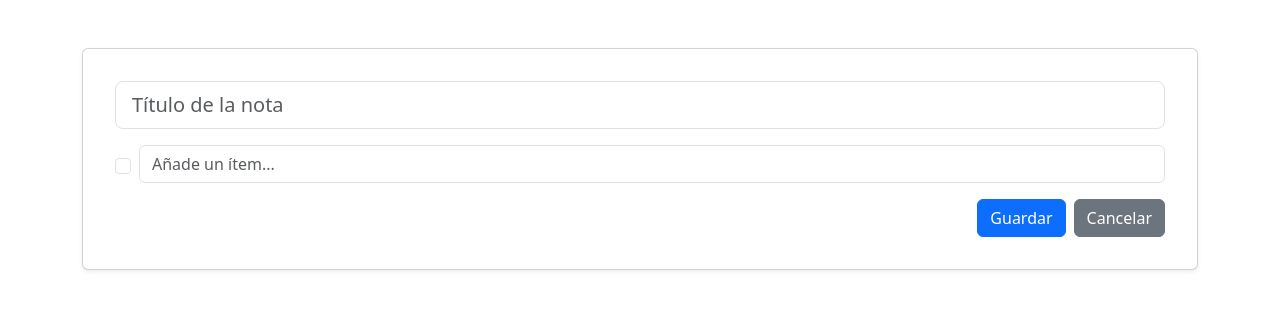
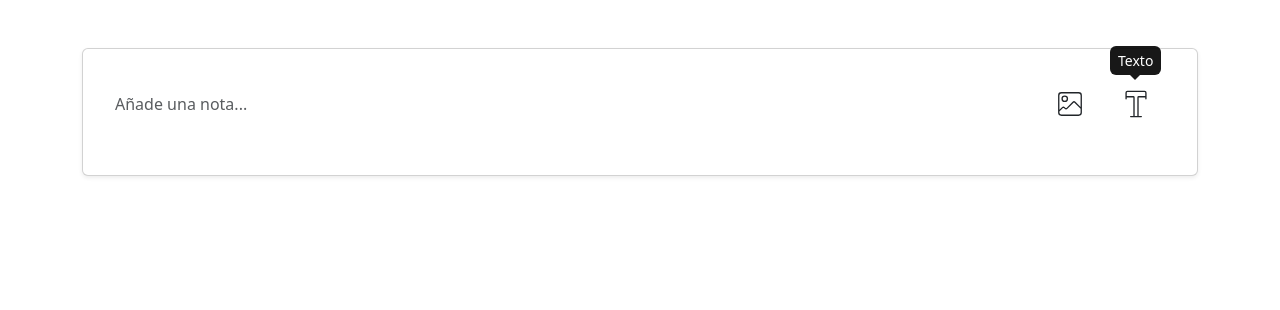
Before and after one commit to Josel02/miss-notes-react-dsw, a React (Create React App) app: page / in a window 1280 px wide. Both pictures are taken after a click on the button 1136 px from the left and 104 px from the top of the page. Shown: the top 310 px of the page. Built offline with nearby package versions, Linux system fonts and the light colour scheme.

Commit message:
Agregados componentes TextInput y ListInput

```diff
--- /dev/null
+++ b/src/components/ListInput.js
@@ -0,0 +1,42 @@
+import React from 'react';
+
+const ListInput = ({ items, setItems }) => {
+  const handleItemChange = (index, text) => {
+    const newItems = [...items];
+    newItems[index].text = text;
+    setItems(newItems);
+    if (index === items.length - 1) {
+      setItems([...newItems, { id: Date.now(), text: '', checked: false }]);
+    }
+  };
+
+  const handleItemCheck = (index, checked) => {
+    const newItems = [...items];
+    newItems[index].checked = checked;
+    setItems(newItems);
+  };
+
+  return (
+    <>
+      {items.map((item, index) => (
+        <div key={item.id} className="d-flex mb-2 align-items-center">
+          <input
+            className="form-check-input me-2"
+            type="checkbox"
+            checked={item.checked}
+            onChange={(e) => handleItemCheck(index, e.target.checked)}
+          />
+          <input
+            type="text"
+            className="form-control"
+            placeholder="Añade un ítem..."
+            value={item.text}
+            onChange={(e) => handleItemChange(index, e.target.value)}
+          />
+        </div>
+      ))}
+    </>
+  );
+};
+
+export default ListInput;
--- a/src/components/NoteForm.js
+++ b/src/components/NoteForm.js
@@ -1,88 +1,77 @@
 import React, { useState } from 'react';
-import { CiSquareCheck, CiImageOn } from "react-icons/ci";
+import { CiSquareCheck, CiImageOn, CiText } from "react-icons/ci";
 import { Tooltip, OverlayTrigger } from 'react-bootstrap';
-import '../styles/NoteForm.css';
+import ListInput from './ListInput'; // Asegúrate de que la ruta sea correcta
+import TextInput from './TextInput'; // Asegúrate de que la ruta sea correcta
+import '../styles/NoteForm.css'; // Asegúrate de que la ruta sea correcta
 
 const NoteForm = () => {
     const [isExpanded, setIsExpanded] = useState(false);
     const [title, setTitle] = useState('');
-  const [items, setItems] = useState([{ id: Date.now(), text: '', checked: false }]);
+    const [content, setContent] = useState('');
+    const [items, setItems] = useState([]);
+    const [isList, setIsList] = useState(false);
 
-  const handleExpandClick = () => {
-    setIsExpanded(true);
-  };
-
-  const handleTitleChange = (e) => setTitle(e.target.value);
-
-  const handleItemChange = (index, text) => {
-    const newItems = [...items];
-    newItems[index].text = text;
-    setItems(newItems);
-    // Añadir un nuevo ítem si se está editando el último ítem
-    if (index === items.length - 1) {
-      setItems([...newItems, { id: Date.now(), text: '', checked: false }]);
+    const toggleListMode = () => {
+        setIsList(!isList);
+        if (!isList && items.length === 0) {
+            setItems([{ id: Date.now(), text: '', checked: false }]);
         }
-  };
-
-  const handleItemCheck = (index, checked) => {
-    const newItems = [...items];
-    newItems[index].checked = checked;
-    setItems(newItems);
     };
 
     const handleSubmit = (e) => {
         e.preventDefault();
-    console.log('Nota creada:', { title, items });
+        console.log('Nota creada:', { title, content, items });
         setIsExpanded(false);
         setTitle('');
-    setItems([{ id: Date.now(), text: '', checked: false }]);
+        setContent('');
+        setItems([]);
+        setIsList(false);
     };
 
-  const handleIconClick = (e) => {
-    e.stopPropagation(); // Previene la expansión del formulario
-  };
-
-  // Función para generar un Tooltip
-  const renderTooltip = (message) => (
-    <Tooltip>{message}</Tooltip>
-  );
+    const renderTooltip = (message) => (<Tooltip>{message}</Tooltip>);
 
     return (
         <div className="container mt-5">
-      <div className={`card shadow-sm p-3 mb-5 bg-white rounded ${!isExpanded ? "clickable" : ""}`} onClick={!isExpanded ? handleExpandClick : undefined}>
+            <div className={`card shadow-sm p-3 mb-5 bg-white rounded ${!isExpanded ? "clickable" : ""}`} onClick={() => setIsExpanded(true)}>
                 <div className="card-body">
-          {!isExpanded ? (
-            <div className="d-flex justify-content-between align-items-center">
+                    {!isExpanded && (
+                        <div className="d-flex justify-content-between align-items-center mb-3">
                             <span className="text-muted">Añade una nota...</span>
                             <div>
                                 <OverlayTrigger placement="top" overlay={renderTooltip("Subir imagen")}>
-                  <button className="btn icon-button" onClick={handleIconClick}>
+                                    <button className="btn icon-button" onClick={(e) => e.stopPropagation()}>
                                         <CiImageOn size="2em" />
                                     </button>
                                 </OverlayTrigger>
-                <OverlayTrigger placement="top" overlay={renderTooltip("Nueva lista")}>
-                  <button className="btn icon-button ms-2" onClick={() => setItems([{ id: Date.now(), text: '', checked: false }])}>
-                    <CiSquareCheck size="2em" />
+                                <OverlayTrigger placement="top" overlay={renderTooltip(isList ? "Texto" : "Nueva lista")}>
+                                    <button className="btn icon-button ms-2" onClick={(e) => {
+                                        e.stopPropagation();
+                                        toggleListMode();
+                                    }}>
+                                        {isList ? <CiText size="2em" /> : <CiSquareCheck size="2em" />}
                                     </button>
                                 </OverlayTrigger>
                             </div>
                         </div>
-          ) : (
+                    )}
+                    {isExpanded && (
+                        <>
                             <form onSubmit={handleSubmit}>
                                 <div className="form-group mb-3">
-                <input type="text" className="form-control form-control-lg title-input" placeholder="Título de la nota" value={title} onChange={handleTitleChange} required />
+                                    <input type="text" className="form-control form-control-lg" placeholder="Título de la nota" value={title} onChange={(e) => setTitle(e.target.value)} required />
                                 </div>
-              {items.map((item, index) => (
-                <div key={item.id} className="d-flex mb-2 align-items-center">
-                  <input className="form-check-input me-2" type="checkbox" checked={item.checked} onChange={(e) => handleItemCheck(index, e.target.checked)} />
-                  <input type="text" className="form-control" placeholder="Añade un ítem..." value={item.text} onChange={(e) => handleItemChange(index, e.target.value)} />
-                </div>
-              ))}
+                                {!isList ? (
+                                    <TextInput content={content} setContent={setContent} />
+                                ) : (
+                                    <ListInput items={items} setItems={setItems} />
+                                )}
                                 <div className="d-flex justify-content-end align-items-center mt-3">
-                <button type="submit" className="btn btn-primary custom-btn-lg">Guardar</button>
-                <button type="button" className="btn btn-secondary ms-2 custom-btn-lg" onClick={() => setIsExpanded(false)}>Cancelar</button>
+                                    <button type="submit" className="btn btn-primary">Guardar</button>
+                                    <button type="button" className="btn btn-secondary ms-2" onClick={() => setIsExpanded(false)}>Cancelar</button>
                                 </div>
                             </form>
+                        </>
                     )}
                 </div>
             </div>
--- /dev/null
+++ b/src/components/TextInput.js
@@ -0,0 +1,18 @@
+import React from 'react';
+
+const TextInput = ({ content, setContent }) => {
+  return (
+    <div className="form-group mb-3">
+      <textarea
+        className="form-control"
+        rows="3"
+        placeholder="Añade un texto..."
+        value={content}
+        onChange={(e) => setContent(e.target.value)}
+        required>
+      </textarea>
+    </div>
+  );
+};
+
+export default TextInput;
```
Lines whose indentation alone changed are shown as unchanged.
